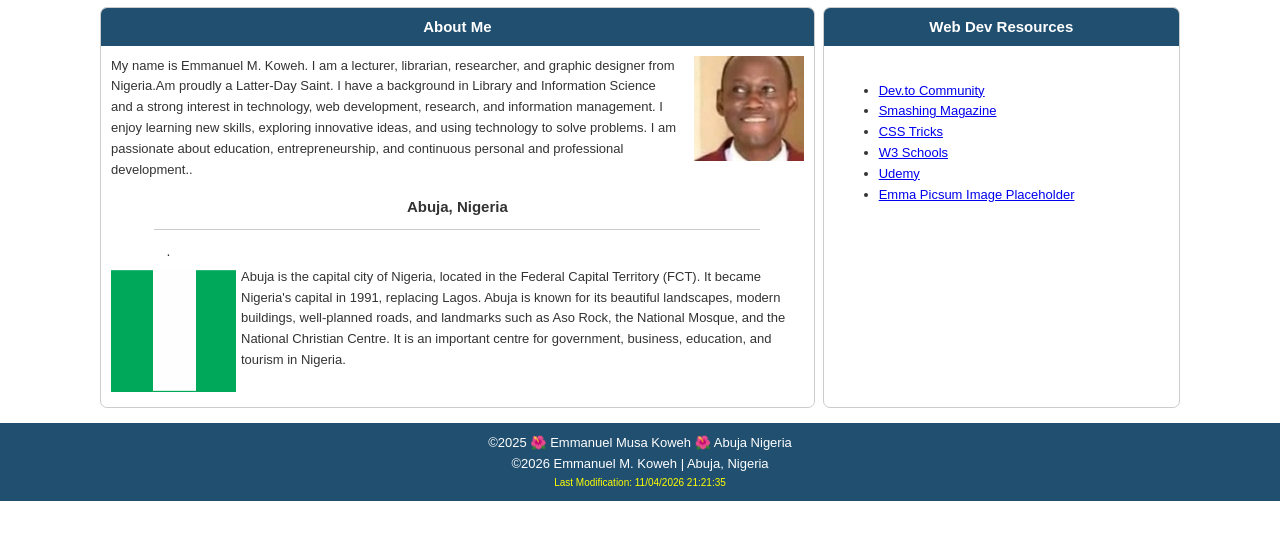
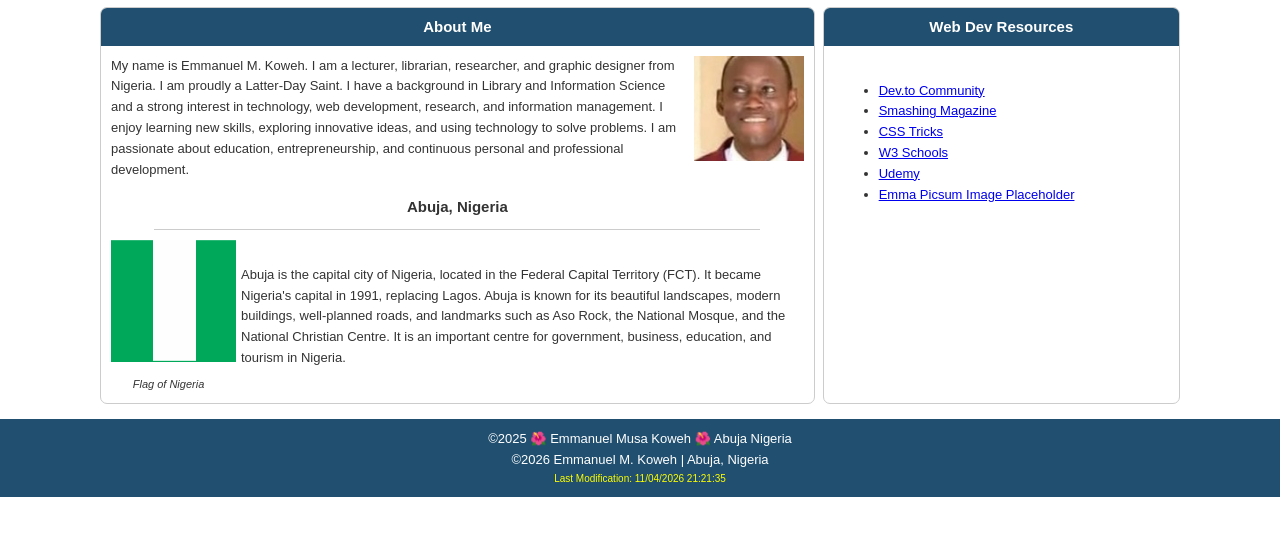
Before and after one commit to musaemmanuel/wdd131, a plain HTML site: page index.html in a window 1280 px wide. Shown: the part 150-690 px from the top of the page. Drawn offline with Linux system fonts and the light colour scheme; files whose address does not match are found by name.

Commit message:
home correction

```diff
--- a/index.html
+++ b/index.html
@@ -9,7 +9,6 @@
     <link rel="stylesheet" href="styles/styles.css">
 
     <script src="getdates.js" defer></script>
-
 </head>
 
 <body>
@@ -33,7 +32,6 @@
 
         <div class="content-container">
 
-
             <section class="about-card">
 
                 <h2>About Me</h2>
@@ -41,7 +39,7 @@
                 <div class="about-content">
 
                     <p>
-                        My name is Emmanuel M. Koweh. I am a lecturer, librarian, researcher, and graphic designer from Nigeria.Am proudly a Latter-Day Saint. I have a background in Library and Information Science and a strong interest in technology, web development, research, and information management. I enjoy learning new skills, exploring innovative ideas, and using technology to solve problems. I am passionate about education, entrepreneurship, and continuous personal and professional development..
+                        My name is Emmanuel M. Koweh. I am a lecturer, librarian, researcher, and graphic designer from Nigeria. I am proudly a Latter-Day Saint. I have a background in Library and Information Science and a strong interest in technology, web development, research, and information management. I enjoy learning new skills, exploring innovative ideas, and using technology to solve problems. I am passionate about education, entrepreneurship, and continuous personal and professional development.
                     </p>
 
                     <img src="images/myprofilepic.jpeg" alt="Portrait of Emmanuel M. Koweh">
@@ -55,15 +53,8 @@
                 <div class="country-content">
 
                     <figure>
-                        <div class="Nigerian-flag">
-                            <div class="green"></div>
-                            <div class="white"></div>.
-                             <div class="green"></div>
-                        </div>
-
-                        <figcaption>
-                           <img src="images/officialflagofnigeria.png" alt="Portrait of Emmanuel M. Koweh">
-                        </figcaption>
+                        <img src="images/officialflagofnigeria.png" alt="Flag of Nigeria">
+                        <figcaption>Flag of Nigeria</figcaption>
                     </figure>
 
                     <p>
@@ -73,8 +64,6 @@
                 </div>
 
             </section>
-
-
 
             <section class="resources-card">
 
@@ -86,9 +75,7 @@
                     </li>
 
                     <li>
-                        <a href="https://www.smashingmagazine.com/">
-                            Smashing Magazine
-                        </a>
+                        <a href="https://www.smashingmagazine.com/">Smashing Magazine</a>
                     </li>
 
                     <li>
@@ -104,9 +91,7 @@
                     </li>
 
                     <li>
-                        <a href="https://picsum.photos/">
-                            Emma Picsum Image Placeholder
-                        </a>
+                        <a href="https://picsum.photos/">Emma Picsum Image Placeholder</a>
                     </li>
                 </ul>
 
@@ -116,18 +101,15 @@
 
     </main>
 
-
     <footer>
 
         <p>
             ©2025 🌺 Emmanuel Musa Koweh 🌺 Abuja Nigeria
         </p>
 
-    <p id="copyright"></p>
+        <p id="copyright"></p>
 
-    <p id="lastModified" class="last-modified"></p>
-
-        </p>
+        <p id="lastModified" class="last-modified"></p>
 
     </footer>
 
```
